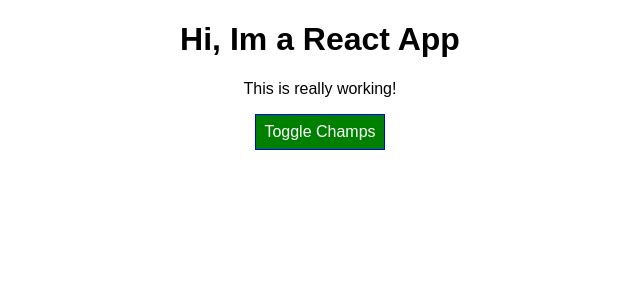
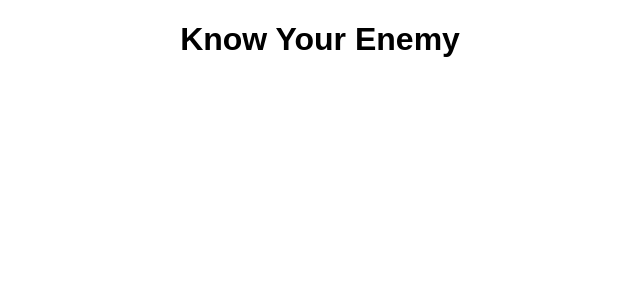
Before and after one commit to Q-Win/kye-re, a React app: page / in a window 1280 px wide. Shown: the top 300 px of the page, without its empty margins (320-960 px from the left). Built offline with nearby package versions, Linux system fonts and the light colour scheme.

Commit message:
wipe out old files and code to make room for new structure

```diff
--- /dev/null
+++ b/src/App.js
@@ -0,0 +1,33 @@
+import React, { Component } from 'react';
+
+import classes from './App.css';
+
+class App extends Component {
+
+  //STATE
+  state = {
+
+  }
+
+//FUNCTIONS (METHODS)
+
+
+
+// BEGIN RENDERING
+  render() {
+
+
+    return (
+      <div className={classes.App}>
+      <h1> Know Your Enemy </h1>
+
+
+      </div>
+
+
+
+    );
+  }
+}
+
+export default App;
--- a/src/components/Champs/Champ/Champ.css
+++ /dev/null
@@ -1,14 +0,0 @@
-.Champ {
-  width: 60%;
-  margin: 16px auto;
-  border: 1px solid #eee;
-  box-shadow: 0 2px 3px #ccc;
-  padding: 16px;
-  text-align: center;
-}
-
-@media (min-width: 500px) {
-  .Champ {
-    width: 450px;
-  }
-}
--- a/src/components/Champs/Champ/Champ.js
+++ /dev/null
@@ -1,14 +0,0 @@
-import React from 'react';
-
-import classes from './Champ.css';
-
-const champ = ( props ) => {
-    return (
-        <div className={classes.Champ}>
-            <p >Im {props.name} </p>
-            <p >{props.enemytips} </p>
-        </div>
-    )
-};
-
-export default champ;
--- a/src/components/Champs/Champs.js
+++ /dev/null
@@ -1,16 +0,0 @@
-import React from 'react';
-
-import Champ from './Champ/Champ';
-
-const champs = (props) =>
-  props.champs.map((champ) => {
-      return (<Champ
-        name={champ.name}
-        enemytips={champ.enemytips}
-      />
-    );
-  });
-
-
-
-export default champs;
--- a/src/components/Cockpit/Cockpit.css
+++ /dev/null
@@ -1,29 +0,0 @@
-.red {
-  color: red;
-}
-
-.bold {
-  font-weight: bold;
-}
-
-.Cockpit button {
-  background-color: green;
-  color: white;
-  font: inherit;
-  border: 1px solid blue;
-  padding: 8px;
-  cursor: pointer;
-}
-
-.Cockpit button:hover {
-  background-color: lightgreen;
-  color: black;
-}
-
-.Cockpit button.Red {
-  background-color: red;
-}
-
-.Cockpit button.Red:hover {
-  background-color: salmon;
-}
--- a/src/components/Cockpit/Cockpit.js
+++ /dev/null
@@ -1,27 +0,0 @@
-import React from 'react';
-import classes from './Cockpit.css';
-
-
-const cockpit = (props) => {
-  let btnClass = '';
-
-
-  if (props.showChamps) {
-    btnClass = classes.Red;
-  }
-
-
-
-  return (
-    <div className={classes.Cockpit}>
-      <h1>Hi, Im a React App</h1>
-      <p>This is really working!</p>
-      <button className={btnClass} onClick={props.clicked}>
-        Toggle Champs
-      </button>
-  </div>
-  );
-};
-
-
-export default cockpit;
--- a/src/containers/App.js
+++ /dev/null
@@ -1,54 +0,0 @@
-import React, { Component } from 'react';
-
-import classes from './App.css';
-import Champs from '../components/Champs/Champs';
-import Cockpit from '../components/Cockpit/Cockpit';
-
-
-class App extends Component {
-
-  //STATE
-  state = {
-    champs: [
-      {name: 'Zed', enemytips: 'Zed receives bonus effect from Attack Damage items he purchases, so Armor is super effective against him. After Zed uses his Living Shadow, he is at his most vulnerable as his damage, slow, and mobility are both dependent upon it. Zeds Shadow Slash can only slow you if his shadow hits you with it.'},
-      {  name: 'Lux', enemytips: 'Lux has powerful zone control abilities. Try to spread out and attack from different directions so she cannot lock down a specific area. When retreating with low health, be prepared to dodge Luxs Final Spark, a red targeting beam fires prior to the main beam, so try to move to the side if possible.'},
-      { name: 'Ahri', enemytips: 'Ahris survivability is dramatically reduced when her Ultimate, Spirit Rush, is down. Stay behind minions to make Charm difficult to land, this will reduce Ahris damage potential significantly'}
-    ],
-    showChamps: false
-  }
-
-//FUNCTIONS (METHODS)
-toggleChampsHandler = () => {
-
-    const doesShow = this.state.showChamps;
-    this.setState( { showChamps: !doesShow } );
-
-  }
-
-// BEGIN RENDERING
-  render() {
-    console.log(this.state.showChamps)
-    let champs = null;
-
-    if ( this.state.showChamps ) {
-      champs =  <Champs
-          champs={this.state.champs}
-          />
-    }
-
-    return (
-
-      <div className={classes.App}>
-        <Cockpit
-          showChamps={this.state.showChamps}
-          clicked={this.toggleChampsHandler} />
-        {champs}
-      </div>
-
-
-
-    );
-  }
-}
-
-export default App;
--- a/src/index.js
+++ b/src/index.js
@@ -1,7 +1,7 @@
 import React from 'react';
 import ReactDOM from 'react-dom';
 import './index.css';
-import App from './containers/App';
+import App from './App';
 import registerServiceWorker from './registerServiceWorker';
 
 ReactDOM.render(<App />, document.getElementById('root'));
```
Also changed, not shown: src/App.css (renamed from src/containers/App.css), 1 other file (tests, documents, lock files or other folders).
